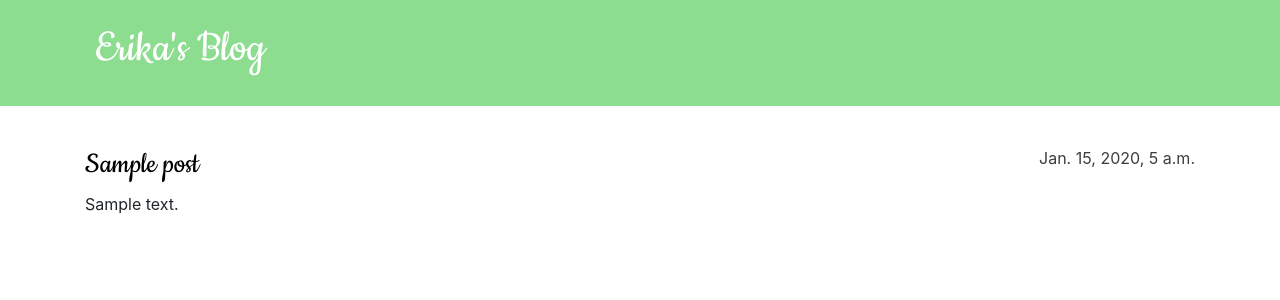
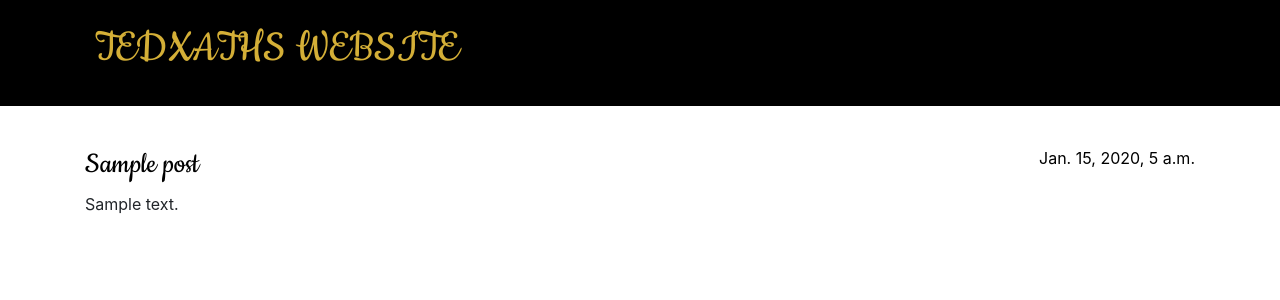
Before and after one commit to etoliao/my-first-blog, a Django app: page / in a window 1280 px wide. Shown: the top 300 px of the page. Run offline with Django 3.2, Linux system fonts and the light colour scheme; tables that the repository leaves empty hold one stand-in row (values such as "Sample post").

Commit message:
New site
copied and created new site for TEDXATHS

```diff
--- a/blog/static/css/blog.css
+++ b/blog/static/css/blog.css
@@ -1,5 +1,5 @@
 .page-header {
-    background-color: #8ddd91;
+    background-color: #000000;
     margin-top: 0;
     margin-bottom: 40px;
     padding: 20px 20px 20px 40px;
@@ -9,7 +9,7 @@
 .page-header h1 a,
 .page-header h1 a:visited,
 .page-header h1 a:active {
-    color: #ffffff;
+    color: #D4AF37;
     font-size: 36pt;
     text-decoration: none;
 }
@@ -22,7 +22,7 @@ h4 {
 }
 
 .date {
-    color: #3d3d3d;
+    color: #000000;
 }
 
 .save {
@@ -59,12 +59,12 @@ h4 {
 
 .btn-default,
 .btn-default:visited {
-    color: #5ea061;
+    color: #ff0000;
     background: none;
-    border-color: #336936;
+    border-color: #ff000096;
 }
 
 .btn-default:hover {
     color: #FFFFFF;
-    background-color: #193019;
+    background-color: #ff000062;
 }
--- a/blog/templates/blog/base.html
+++ b/blog/templates/blog/base.html
@@ -2,7 +2,7 @@
 <!DOCTYPE html>
 <html>
     <head>
-        <title>Erika's Blog</title>
+        <title>TEDXATHS WEBSITE</title>
         <link rel="stylesheet" href="https://cdn.jsdelivr.net/npm/bootstrap@4.5.3/dist/css/bootstrap.min.css" integrity="sha384-TX8t27EcRE3e/ihU7zmQxVncDAy5uIKz4rEkgIXeMed4M0jlfIDPvg6uqKI2xXr2" crossorigin="anonymous">
         <link href='//fonts.googleapis.com/css?family=Cookie&subset=latin,latin-ext' rel='stylesheet' type='text/css'>
         <link rel="stylesheet" href="{% static 'css/blog.css' %}">
@@ -10,7 +10,7 @@
     <body>
         <header class="page-header">
           <div class="container">
-              <h1><a href="/">Erika's Blog</a></h1>
+              <h1><a href="/">TEDXATHS WEBSITE</a></h1>
           </div>
         </header>
         <main class="container">
```
